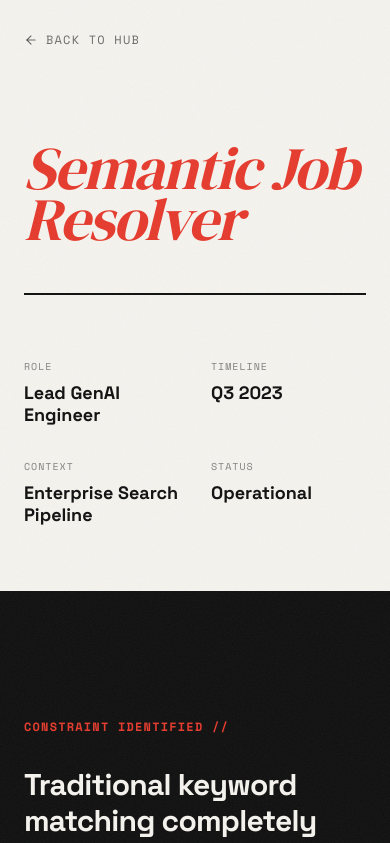
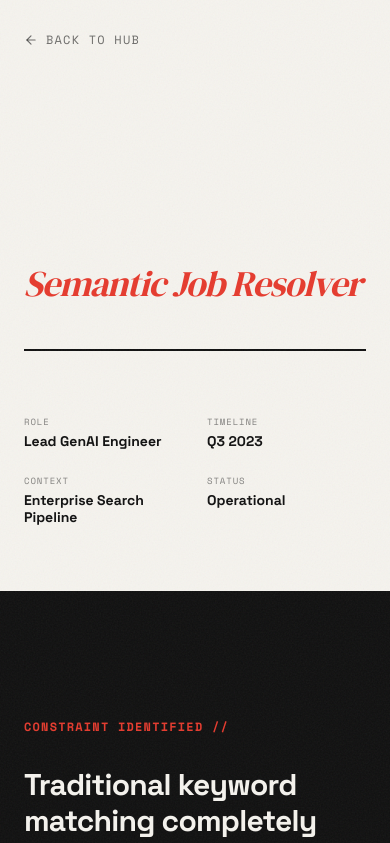
Before and after one commit to abdur-rahman-shawl/abdurrahman-portfolio, a Next.js app: page /projects/semantic-job-resolver in a window 390 px wide. Shown: the top 843 px of the page. Built offline with nearby package versions, Linux system fonts and the light colour scheme.

Commit message:
mobile responsive and aded icon

```diff
--- a/app/layout.tsx
+++ b/app/layout.tsx
@@ -24,6 +24,9 @@ const spaceMono = Space_Mono({
 export const metadata: Metadata = {
   title: "Abdur Rahman | GenAI Engineer",
   description: "Translating frontier AI into sophisticated software systems.",
+  icons: {
+    icon: '/icon.svg',
+  },
 };
 
 export default function RootLayout({
--- a/components/Hero.tsx
+++ b/components/Hero.tsx
@@ -40,17 +40,19 @@ export default function Hero() {
       </div>
 
       <div className="relative z-10 w-full max-w-7xl mx-auto px-6 pb-20 md:pb-32 flex flex-col items-start gap-6">
-        <h1 className="flex flex-col">
-          <span className="hero-text-part font-sans font-bold text-3xl md:text-5xl lg:text-5xl text-[var(--primary)] tracking-tight uppercase max-w-4xl leading-tight">
-            Abdur Rahman — Translating frontier AI into
-          </span>
-          <span className="hero-text-part font-serif italic text-6xl md:text-[7rem] lg:text-[8rem] text-[var(--accent)] leading-[0.85] mt-2 pb-2">
-            Sophisticated software systems.
+        <h1 className="hero-text-part font-serif italic text-5xl sm:text-6xl md:text-[9rem] lg:text-[12rem] leading-[0.9] tracking-tight text-[var(--background)]">
+          Software Engineer
+          <br />
+          <span className="font-sans not-italic text-5xl sm:text-6xl md:text-[7rem] lg:text-[10rem] text-[var(--accent)] tracking-tighter uppercase font-bold block mt-2 md:mt-0">
+            GenAI
           </span>
         </h1>
+        <p className="hero-text-part font-mono text-[10px] sm:text-xs md:text-sm lg:text-base tracking-[0.2em] md:tracking-[0.4em] max-w-sm md:max-w-2xl text-[var(--background)]/80 uppercase mt-4">
+          Translating frontier AI into sophisticated software systems.
+        </p>
 
-        <div className="hero-cta mt-8 flex px-2">
-          <div className="font-mono text-[var(--primary)]/70 text-sm flex items-center gap-4 border border-[var(--primary)]/20 px-6 py-3 rounded-full">
+        <div className="hero-cta mt-8 flex px-2 flex-wrap gap-4">
+          <div className="hero-text-part font-mono text-[var(--background)]/80 text-[10px] md:text-sm flex items-center gap-4 border border-[var(--background)]/20 px-6 py-3 rounded-full bg-[var(--foreground)]/50 backdrop-blur-sm">
             <span className="w-2 h-2 rounded-full bg-[var(--accent)] animate-pulse" />
             System Operational // GenAI Protocol Active
           </div>
--- a/components/ProjectHero.tsx
+++ b/components/ProjectHero.tsx
@@ -30,29 +30,29 @@ export default function ProjectHero({ project }: { project: ProjectData }) {
 
       <div className="max-w-7xl mx-auto w-full flex flex-col gap-12">
         <h1 className="flex flex-col gap-2 overflow-hidden">
-          <span className="hero-title-part font-serif italic text-6xl md:text-[7rem] lg:text-[9rem] text-[var(--accent)] leading-[0.85] tracking-tight">
+          <span className="hero-title-part font-serif italic text-4xl sm:text-5xl md:text-[7rem] lg:text-[9rem] text-[var(--accent)] leading-[0.95] md:leading-[0.85] tracking-tight">
             {project.title}
           </span>
         </h1>
 
         <div className="hero-line w-full h-[2px] bg-[var(--foreground)]" />
 
-        <div className="grid grid-cols-2 md:grid-cols-4 gap-8 md:gap-12 mt-4">
-          <div className="spec-grid-item flex flex-col gap-2">
-            <div className="font-mono text-[10px] tracking-widest text-[var(--foreground)]/50 uppercase">Role</div>
-            <div className="font-sans font-bold text-lg md:text-xl text-[var(--foreground)] leading-tight">{project.meta.role}</div>
+        <div className="grid grid-cols-2 md:grid-cols-4 gap-6 md:gap-12 mt-4">
+          <div className="spec-grid-item flex flex-col gap-1 md:gap-2">
+            <div className="font-mono text-[9px] md:text-[10px] tracking-widest text-[var(--foreground)]/50 uppercase">Role</div>
+            <div className="font-sans font-bold text-sm sm:text-base md:text-xl text-[var(--foreground)] leading-tight">{project.meta.role}</div>
           </div>
-          <div className="spec-grid-item flex flex-col gap-2">
-            <div className="font-mono text-[10px] tracking-widest text-[var(--foreground)]/50 uppercase">Timeline</div>
-            <div className="font-sans font-bold text-lg md:text-xl text-[var(--foreground)] leading-tight">{project.meta.timeline}</div>
+          <div className="spec-grid-item flex flex-col gap-1 md:gap-2">
+            <div className="font-mono text-[9px] md:text-[10px] tracking-widest text-[var(--foreground)]/50 uppercase">Timeline</div>
+            <div className="font-sans font-bold text-sm sm:text-base md:text-xl text-[var(--foreground)] leading-tight">{project.meta.timeline}</div>
           </div>
-          <div className="spec-grid-item flex flex-col gap-2">
-            <div className="font-mono text-[10px] tracking-widest text-[var(--foreground)]/50 uppercase">Context</div>
-            <div className="font-sans font-bold text-lg md:text-xl text-[var(--foreground)] leading-tight">{project.meta.context}</div>
+          <div className="spec-grid-item flex flex-col gap-1 md:gap-2">
+            <div className="font-mono text-[9px] md:text-[10px] tracking-widest text-[var(--foreground)]/50 uppercase">Context</div>
+            <div className="font-sans font-bold text-sm sm:text-base md:text-xl text-[var(--foreground)] leading-tight">{project.meta.context}</div>
           </div>
-          <div className="spec-grid-item flex flex-col gap-2">
-            <div className="font-mono text-[10px] tracking-widest text-[var(--foreground)]/50 uppercase">Status</div>
-            <div className="font-sans font-bold text-lg md:text-xl text-[var(--foreground)] leading-tight text-[var(--accent)]">{project.meta.status}</div>
+          <div className="spec-grid-item flex flex-col gap-1 md:gap-2">
+            <div className="font-mono text-[9px] md:text-[10px] tracking-widest text-[var(--foreground)]/50 uppercase">Status</div>
+            <div className="font-sans font-bold text-sm sm:text-base md:text-xl text-[var(--foreground)] leading-tight text-[var(--accent)]">{project.meta.status}</div>
           </div>
         </div>
       </div>
--- a/components/ProjectImpact.tsx
+++ b/components/ProjectImpact.tsx
@@ -40,14 +40,17 @@ export default function ProjectImpact({ project }: { project: ProjectData }) {
       <div className="max-w-7xl mx-auto px-6 mb-32">
         <div className="font-mono text-xs tracking-widest text-[var(--accent)] mb-12 uppercase font-bold">Metrics & Output</div>
         <div className="impact-grid grid grid-cols-1 md:grid-cols-3 gap-16">
-          {project.impactMetrics.map((metric, idx) => (
-            <div key={idx} className="impact-item flex flex-col gap-2">
-               <div className="font-serif italic text-7xl md:text-8xl text-[var(--accent)] tracking-tighter leading-none hover:text-[var(--foreground)] transition-colors">
-                 {metric.value}
-               </div>
-               <div className="font-sans font-bold text-xl uppercase tracking-tight text-[var(--foreground)] mt-4">
-                 {metric.label}
-               </div>
+          {project.impactMetrics.map((metric, index) => (
+            <div key={index} className="impact-item flex flex-col border-t border-[var(--foreground)]/10 pt-8">
+              <div className="font-mono text-[10px] md:text-sm tracking-widest text-[var(--accent)] font-bold uppercase mb-2 md:mb-4">
+                Diagnostic Output //
+              </div>
+              <div className="font-serif italic font-bold text-[4.5rem] sm:text-[6rem] md:text-[8rem] tracking-tighter text-[var(--accent)] leading-none hover:text-[var(--foreground)] transition-colors">
+                {metric.value}
+              </div>
+              <div className="font-sans font-bold text-sm sm:text-base md:text-xl uppercase tracking-tight text-[var(--foreground)] mt-2 md:mt-4">
+                {metric.label}
+              </div>
             </div>
           ))}
         </div>
--- a/components/Protocol.tsx
+++ b/components/Protocol.tsx
@@ -119,8 +119,8 @@ export default function Protocol() {
           }}
         >
           {/* Content Half */}
-          <div className="w-full md:w-[55%] p-10 md:p-32 flex flex-col justify-center h-[50vh] md:h-full">
-            <div className="font-mono text-sm tracking-widest text-[var(--accent)] mb-4 md:mb-6 uppercase font-bold">
+          <div className="w-full md:w-[55%] p-6 sm:p-10 md:p-32 flex flex-col justify-center h-[50vh] md:h-full">
+            <div className="font-mono text-xs sm:text-sm tracking-widest text-[var(--accent)] mb-3 md:mb-6 uppercase font-bold">
               Project _ 0{idx + 1}
             </div>
             <h3 className="font-sans font-bold text-4xl sm:text-5xl md:text-7xl uppercase tracking-tighter text-[var(--foreground)] leading-[0.9] mb-6 md:mb-8 max-w-2xl">
```
Also changed, not shown: app/icon.svg (added).
